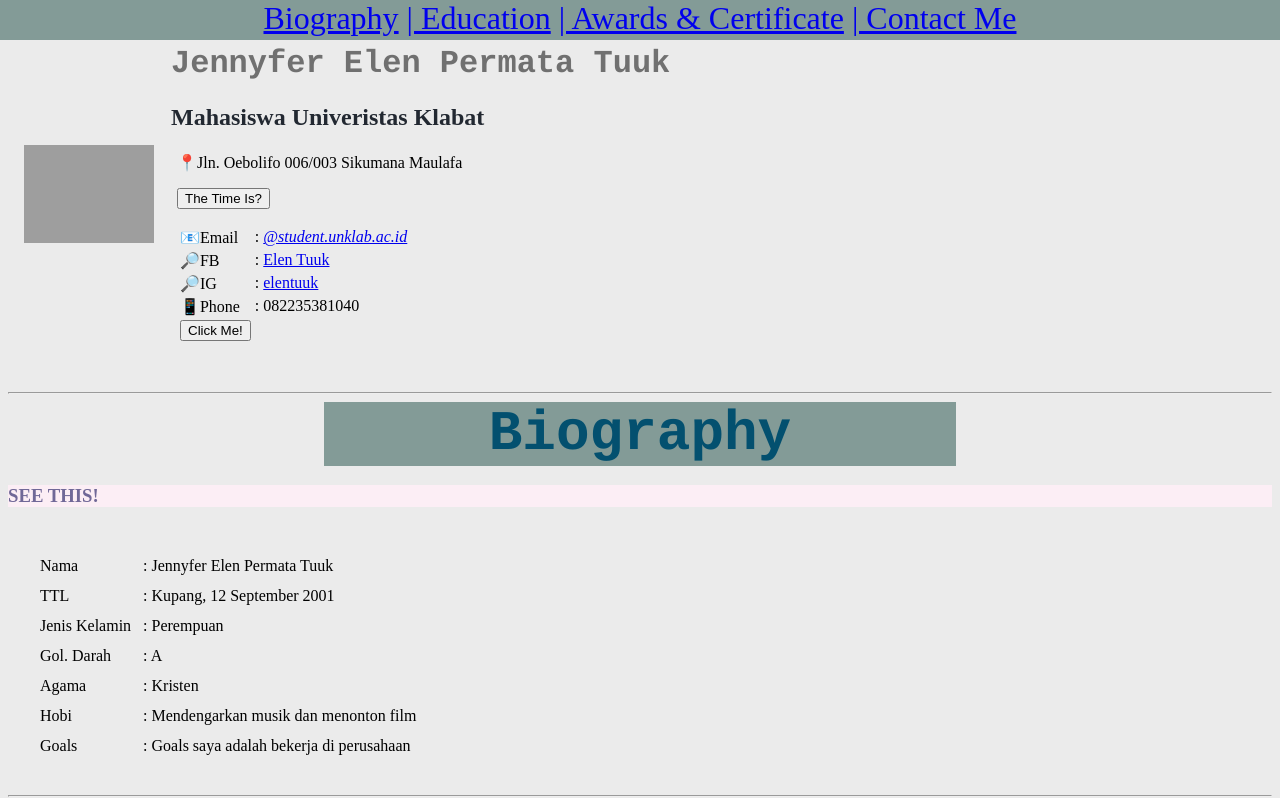
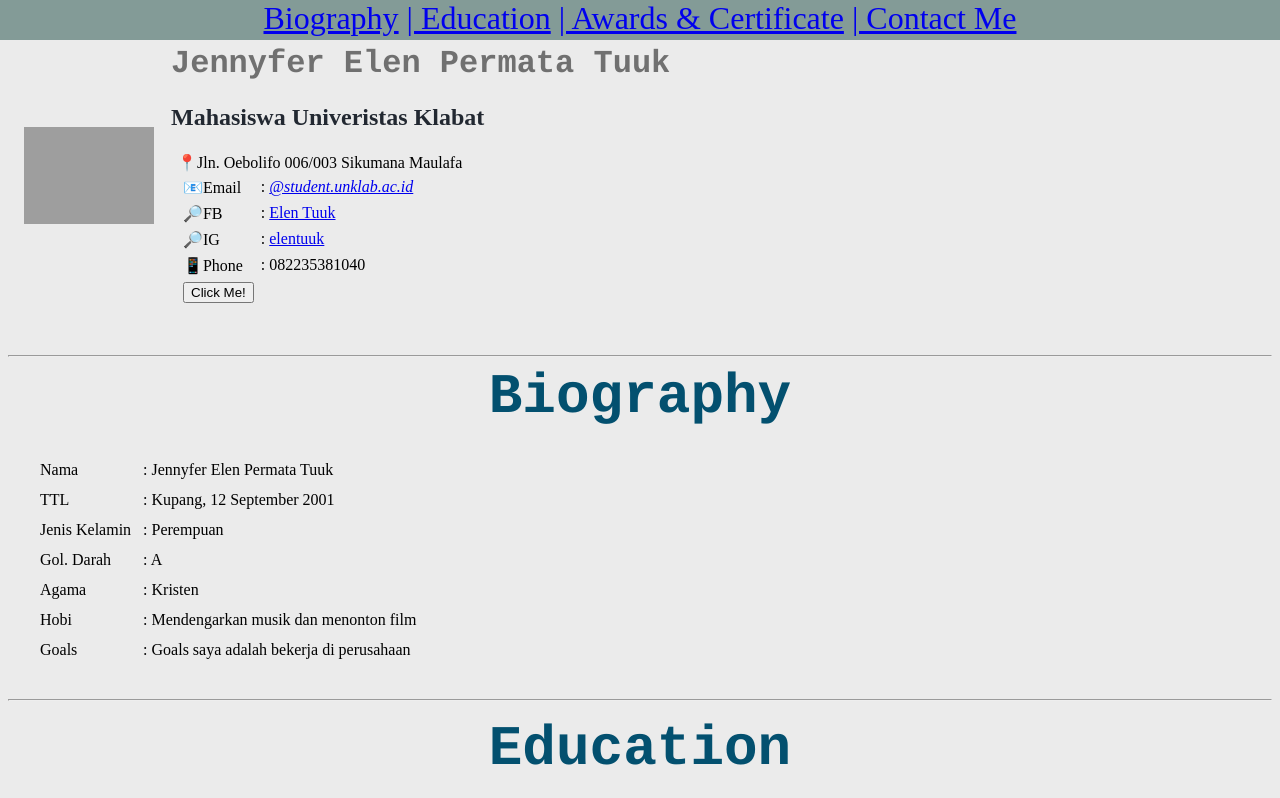
Before and after one commit to elentuuk/CV, a plain HTML site: page index.html in a window 1280 px wide. Both pictures are taken after a click on the button "Click Me!". Shown: the top 798 px of the page. Drawn offline with Linux system fonts and the light colour scheme; grey boxes are pictures that could not be loaded.

Commit message:
Final Project

```diff
--- a/index.html
+++ b/index.html
@@ -23,7 +23,7 @@
                         <table cellspacing="5">
                             <tr>
                                 <td>
-                                    <table cellspacinf="5">
+                                    <table cellspacing="5">
                                     📍Jln. Oebolifo 006/003 Sikumana Maulafa
                                 </td>
                             </tr>
@@ -48,11 +48,6 @@
                                     <button type="button" onclick=helloProfile()>Click Me!</button>
                                 </td>
                             </tr>
-                            <tr>
-                                <p id="time">
-                                    <button onclick=displayDate()>The Time Is?</button>
-                                     </p>
-                            </tr>
                         </table>
                 </td>
             </tr>
@@ -68,7 +63,6 @@
     </div>
     <hr>
     <h1 class="biografi"><footer id="Biography">Biography</footer></h1>
-    <h3 class="h3" onclick="this.innerHTML='You See My Biography. Welcome!'"><b>SEE THIS!</b></h3>
     <table cellspacing="20">
     <tr>
         <td>
@@ -108,7 +102,6 @@
     <hr>
     </p>
     <h1 class="edukasi"><footer id="Education">Education</footer></h1>
-    <h3 class="h3" onclick="this.innerHTML='You See My Education. Welcome!'"><b>SEE THIS!</b></h3>
     <table cellspacing ="20">
         <tr>
             <td>
@@ -139,7 +132,6 @@
     </table>
        <hr>
     <h1 class="award"><footer id="Awards & Certificate">Awards & Certificate</footer></h1>
-    <h3 class="h3" onclick="this.innerHTML='You See My Awards & Certificate. Welcome!'"><b>SEE THIS!</b></h3>
     <p>
         <ol>
             <li>Olimpiade Nasional Bahasa Indonesia & Bahasa Inggris <b>2015</b></li>
@@ -155,7 +147,6 @@
     </p>
     <hr>
     <h1 class="kontak"><footer id="Contact Me">Contact Me</footer></h1>
-    <h3 class="h3" onclick="this.innerHTML='Remember to Contact Me. Okay!'"><b>SEE THIS!</b></h3>
     <section id="contact-me">
         <h1>Contact Me</h1>
         <form>
--- a/index.js
+++ b/index.js
@@ -1,7 +1,4 @@
 function helloProfile(){
-    // let value = document.getElementById("message").value;
-    // console.log(value);
-    // alert(value);
     document.querySelector(".biografi").style.color = "#03506f";
     document.querySelector(".edukasi").style.color = "#03506f";
     document.querySelector(".award").style.color= "#03506f";
@@ -12,17 +9,6 @@ function helloProfile(){
     document.querySelector(".award").style.fontSize= "3.5em";
     document.querySelector(".kontak").style.fontSize= "3.5em";
 
-    document.querySelector(".biografi").style.backgroundColor = "#839b97";
-    document.querySelector(".edukasi").style.backgroundColor= "#839b97";
-    document.querySelector(".award").style.backgroundColor= "#839b97";
-    document.querySelector(".kontak").style.backgroundColor= "#839b97";
+    document.querySelector(".bodies").style.backgroundColor= "#ebebeb";
 
-    document.querySelector(".bodies").style.backgroundColor= "#ebebeb";
-    document.getElementById("images").src= "elen-tuuk.png";
-
-    // document.querySelector(".paragraph").style.backgroundColor= "#9088d4";
 }
-
-function displayDate(){
-    document.getElementById("time").innerHTML = Date();
-}
```
